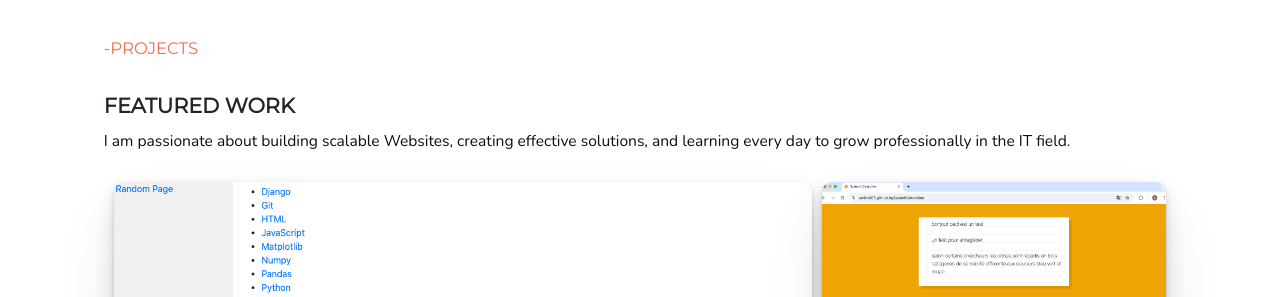
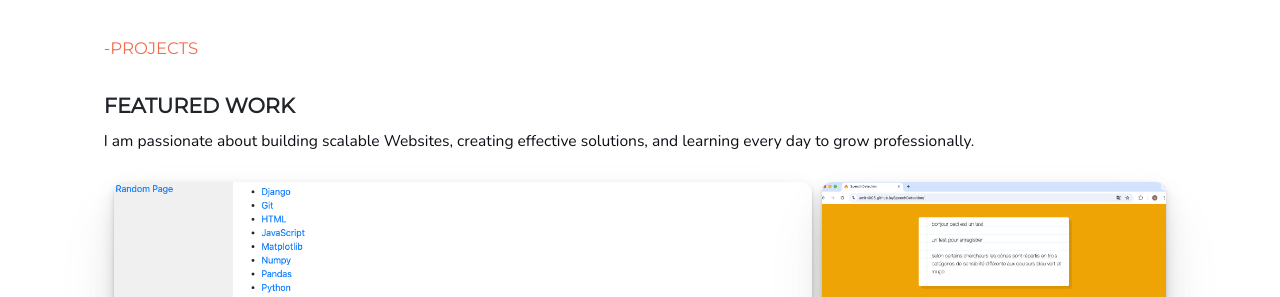
Before and after one commit to amirn003/amirn003.github.io, a plain HTML site: page index.html in a window 1280 px wide. Shown: the part 503-800 px from the top of the page. Drawn offline with nearby package versions, Linux system fonts and the light colour scheme.

Commit message:
update infos section

```diff
--- a/index.html
+++ b/index.html
@@ -92,7 +92,7 @@
      <p class="title">-PROJECTS</p>
      <div class="poject-section">
        <h2>FEATURED WORK</h2>
-       <p class="para">I am passionate about building scalable Websites, creating effective solutions, and learning every day to grow professionally in the IT field.</p>
+       <p class="para">I am passionate about building scalable Websites, creating effective solutions, and learning every day to grow professionally.</p>
      </div>
      <div class="project-grid">
        <div class="item1">
```
